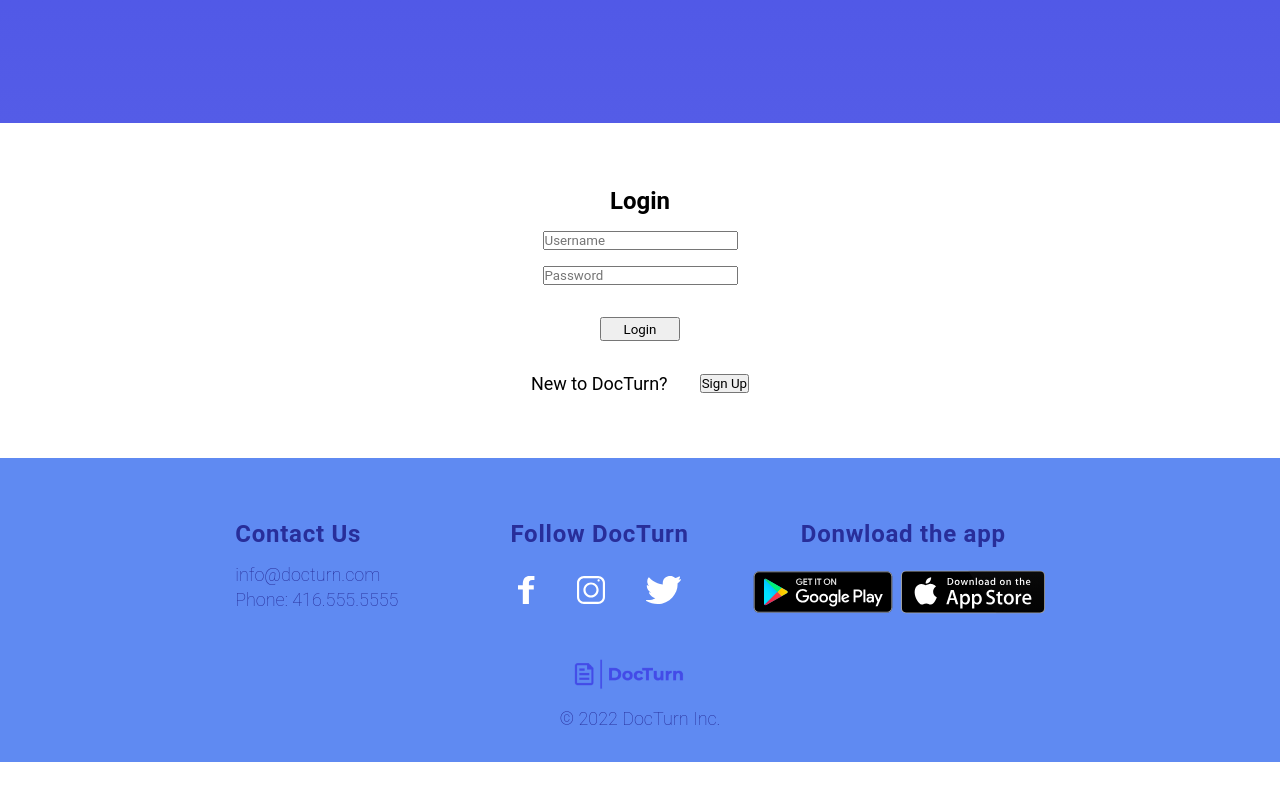
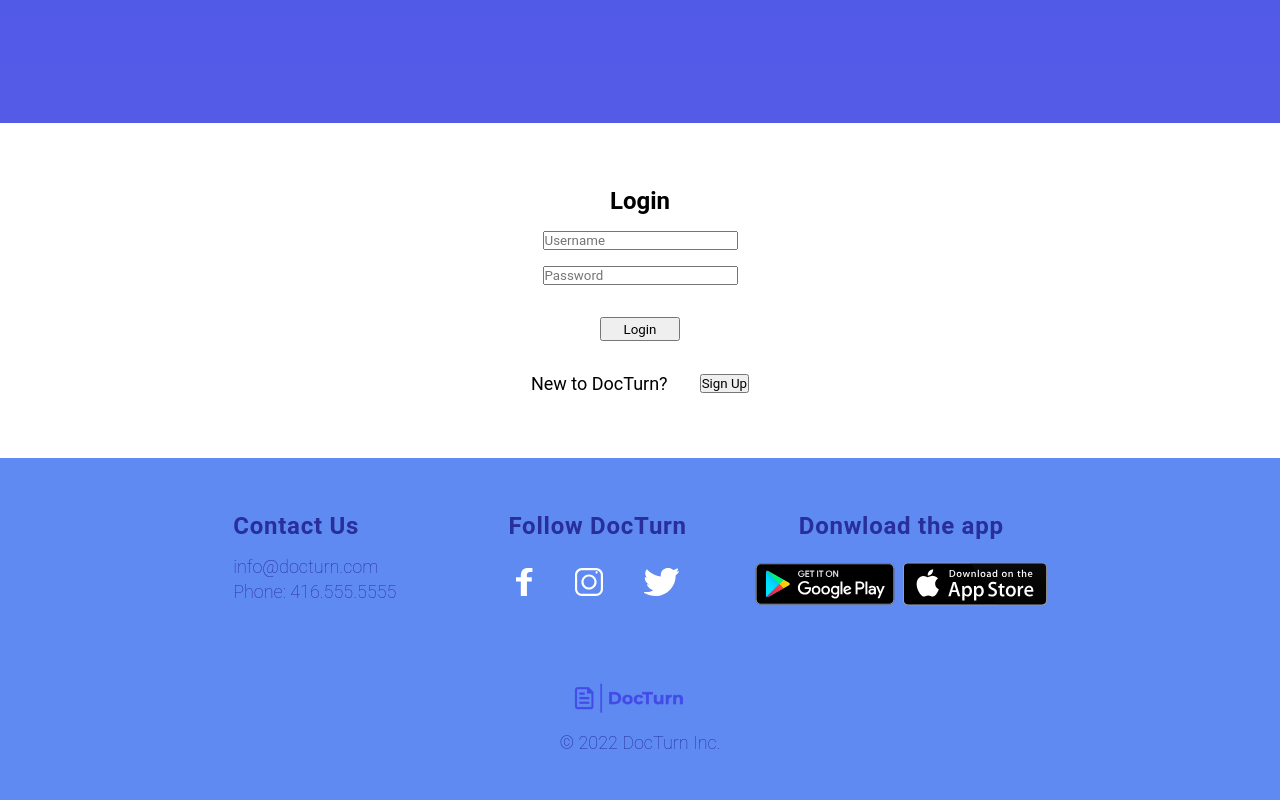
Before and after one commit to nicolecevey/docturn, a React (Create React App) app: page / in a window 1280 px wide. Shown: the part 549-1349 px from the top of the page. Before the commit the page ends 1311 px from the top, so only its background shows below. Built offline with nearby package versions, Linux system fonts and the light colour scheme.

Commit message:
Changing margin around download icons

```diff
--- a/src/components/Footer/Footer.scss
+++ b/src/components/Footer/Footer.scss
@@ -6,8 +6,8 @@
     flex-direction: column;
     justify-content: center;
     align-items: center;
-    padding: 3rem 1rem 1rem 1rem;
-    height: 15rem;
+    padding: 3rem 1rem;
+    height: 16rem;
     color: #282e9a;
 
     &__details {
@@ -29,6 +29,7 @@
         height: 5.5rem;
         margin-left: 2rem;
         margin-bottom: -1rem;
+        margin-top: 2rem;
     }
 
     &__social-icons {
@@ -44,7 +45,7 @@
 
     &__icon {
         height: 7.5rem;
-        margin-left: -4.25rem;
+        margin-left: -4rem;
         margin-top: -1rem;
         margin-bottom: -1rem;
 
@@ -58,6 +59,5 @@
 
     &__download {
         display: flex;
-        // flex-direction: column;
     }
 }
```
